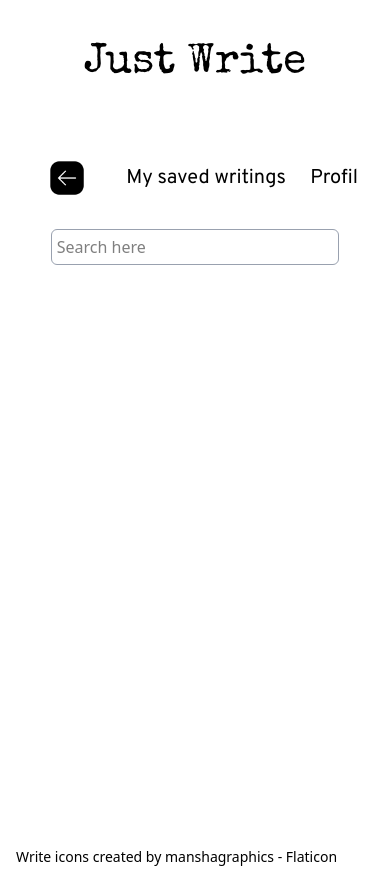
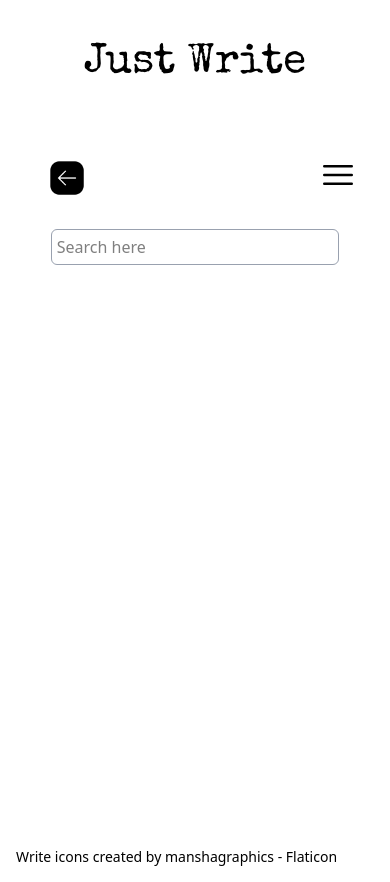
Before and after one commit to ofedchen/just-write, a Vue app: page /savedtexts in a window 390 px wide. Built offline with nearby package versions, Linux system fonts and the light colour scheme.

Commit message:
added hamburger component with links

```diff
--- a/src/App.vue
+++ b/src/App.vue
@@ -24,13 +24,13 @@ const isActiveLink = (routePath) => {
         class="w-[38px] m-4"
       />
     </RouterLink>
-    <RouterLink to="/savedtexts" class="ml-auto">
+    <!-- <RouterLink to="/savedtexts" class="ml-auto">
       <h2 class="font-[Overpass] text-[20px]">My saved writings</h2>
-    </RouterLink>
-    <!-- <HamburgerMenu /> -->
-    <RouterLink to="/login" class="ml-auto">
+    </RouterLink> -->
+    <HamburgerMenu />
+    <!-- <RouterLink to="/login" class="ml-auto">
       <h2 class="font-[Overpass] text-[20px]">Profil</h2>
-    </RouterLink>
+    </RouterLink> -->
   </nav>
   <RouterView />
 </template>
--- a/src/components/HamburgerMenu.vue
+++ b/src/components/HamburgerMenu.vue
@@ -1,29 +1,36 @@
+<script setup>
+import { ref } from 'vue';
+
+const isMenuOpen = ref(false);
+
+    function toggleMenu() {
+      isMenuOpen.value = !isMenuOpen.value;
+
+    }
+</script>
 
 <template>
 <nav>
-  <div class="max-w-screen-xl flex flex-wrap items-center justify-between mx-auto p-4">
-    <button data-collapse-toggle="navbar-hamburger" type="button" class="inline-flex items-center justify-center p-2 w-10 h-10 text-sm text-gray-500 rounded-lg hover:bg-gray-100 focus:outline-none focus:ring-2 focus:ring-gray-200 dark:text-gray-400 dark:hover:bg-gray-700 dark:focus:ring-gray-600" aria-controls="navbar-hamburger" aria-expanded="false">
-      <span class="sr-only">Open main menu</span>
-      <svg class="w-5 h-5" aria-hidden="true" xmlns="http://www.w3.org/2000/svg" fill="none" viewBox="0 0 17 14">
-          <path stroke="currentColor" stroke-linecap="round" stroke-linejoin="round" stroke-width="2" d="M1 1h15M1 7h15M1 13h15"/>
-      </svg>
-    </button>
-    <div class="hidden w-full" id="navbar-hamburger">
-      <ul class="flex flex-col font-medium mt-4 rounded-lg bg-gray-50 dark:bg-gray-800 dark:border-gray-700">
-        <li>
-          <a href="#" class="block py-2 px-3 text-white bg-blue-700 rounded-sm dark:bg-blue-600" aria-current="page">Home</a>
-        </li>
-        <li>
-          <a href="#" class="block py-2 px-3 text-gray-900 rounded-sm hover:bg-gray-100 dark:text-gray-400 dark:hover:bg-gray-700 dark:hover:text-white">Services</a>
-        </li>
-        <li>
-          <a href="#" class="block py-2 px-3 text-gray-900 rounded-sm hover:bg-gray-100 dark:text-gray-400 md:dark:hover:text-white dark:hover:bg-gray-700 dark:hover:text-white">Pricing</a>
-        </li>
-        <li>
-          <a href="#" class="block py-2 px-3 text-gray-900 rounded-sm hover:bg-gray-100 dark:text-gray-400 dark:hover:bg-gray-700 dark:hover:text-white">Contact</a>
-        </li>
-      </ul>
+      <div>
+        <button @click="toggleMenu">
+        <svg v-if="!isMenuOpen" xmlns="http://www.w3.org/2000/svg" fill="none" viewBox="0 0 24 24" stroke-width="1.5" stroke="currentColor" class="size-10 cursor-pointer">
+          <path stroke-linecap="round" stroke-linejoin="round" d="M3.75 6.75h16.5M3.75 12h16.5m-16.5 5.25h16.5" />
+        </svg>
+
+        <svg v-else xmlns="http://www.w3.org/2000/svg" class="h-8 w-8" fill="none" viewBox="0 0 24 24" stroke="currentColor" stroke-width="2">
+          <path stroke-linecap="round" stroke-linejoin="round" d="M6 18L18 6M6 6l12 12" />
+        </svg>
+      </button>
     </div>
+
+    <div v-if="isMenuOpen">
+    <RouterLink to="/login" class="ml-auto">
+      <h2 class="font-[Overpass] text-[20px]">Profil</h2>
+    </RouterLink>
+    <RouterLink to="/savedtexts" class="ml-auto">
+      <h2 class="font-[Overpass] text-[20px]">My saved writings</h2>
+    </RouterLink>
+    <!-- published router link -->
   </div>
 </nav>
 </template>
```
